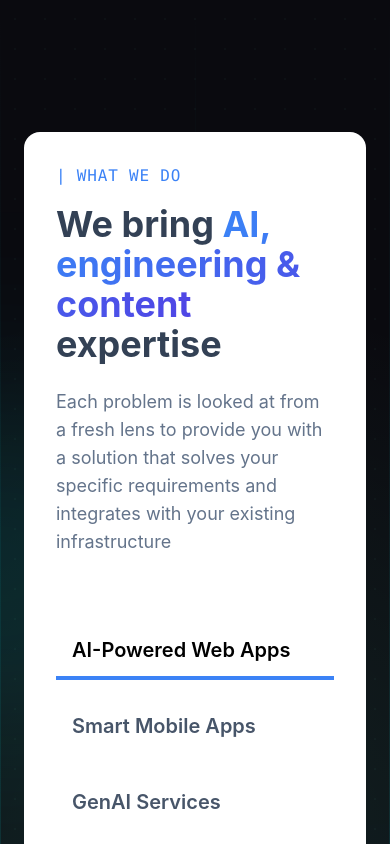
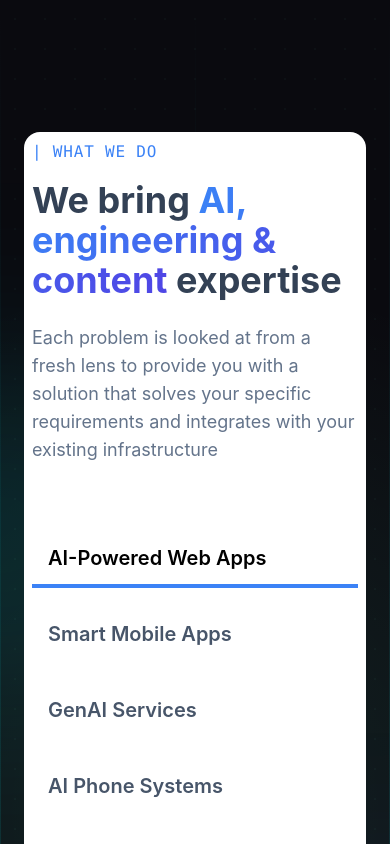
Before and after one commit to ayyanpasha/crescentslab, a React (Create React App) app: page / in a window 390 px wide. Shown: the part 840-1684 px from the top of the page. Built offline with nearby package versions, Linux system fonts and the light colour scheme.

Commit message:
Services

```diff
--- a/src/components/Services.tsx
+++ b/src/components/Services.tsx
@@ -59,7 +59,7 @@ export const Services = () => {
             </div>
 
             <div className="container mx-auto px-6 relative z-10">
-                <div className="bg-white rounded-2xl p-8 md:p-12">
+                <div className="bg-white rounded-2xl p-2 md:p-12">
                     <div className="grid grid-cols-1 lg:grid-cols-2 gap-16 max-w-7xl mx-auto h-full">
                         {/* Left Column - Intro + Services List */}
                         <div className="space-y-16">
```
